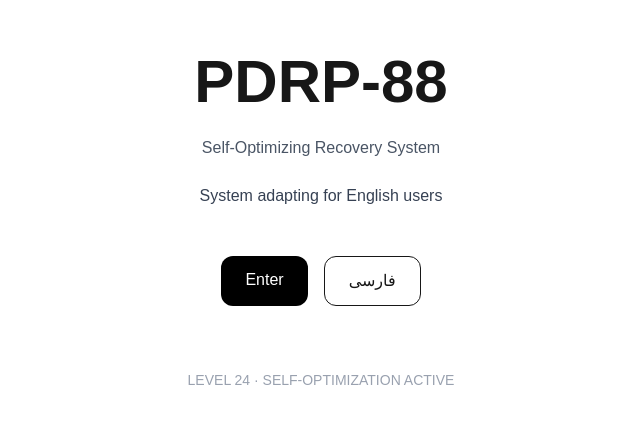
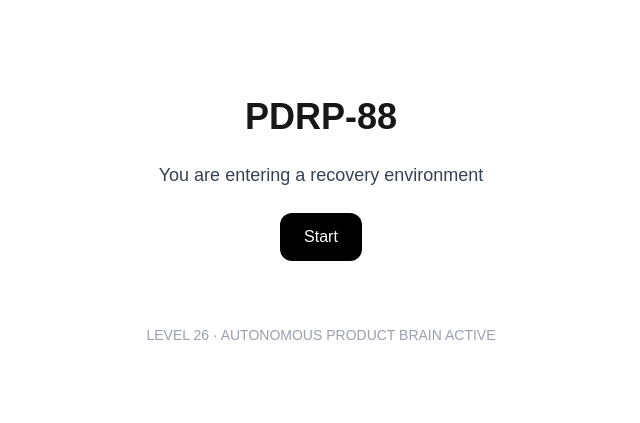
Before and after one commit to axamir/PDRP-88, a Next.js app: page / in a window 1280 px wide. Shown: the part 179-602 px from the top of the page, without its empty margins (319-959 px from the left). Built offline with nearby package versions, Linux system fonts and the light colour scheme.

Commit message:
LEVEL 26: autonomous product brain (funnel-aware decision system)

```diff
--- a/src/app/page.tsx
+++ b/src/app/page.tsx
@@ -2,28 +2,34 @@
 
 import { useEffect, useState } from "react";
 import { detectIntent } from "@/lib/intent";
-import { getVariant } from "@/lib/experiment";
 import { track } from "@/lib/events";
-import { autoTrackDecision } from "@/lib/decision";
+import { pushMemory } from "@/lib/memory";
+import { computeScore } from "@/lib/score-engine";
+import { productBrain } from "@/lib/product-brain";
 
 export default function Home() {
-  const [intent, setIntent] = useState("global_user");
-  const [variant, setVariant] = useState<"A" | "B">("A");
+  const [state, setState] = useState({
+    message: "",
+    funnel: "awareness",
+    cta: "Start",
+  });
 
   useEffect(() => {
-    const detected = detectIntent();
-    setIntent(detected);
+    const intent = detectIntent();
 
-    const v = getVariant("cta");
-    setVariant(v);
+    pushMemory("intent", intent);
 
-    track("page_view", { intent: detected, variant: v });
+    const score = computeScore();
+    const brain = productBrain(intent, score);
+
+    setState(brain);
+
+    track("page_view", { intent, score });
   }, []);
 
-  const handleCTA = (type: string) => {
-    const action = autoTrackDecision("cta", type);
-
-    console.log("DECISION:", action);
+  const handleClick = () => {
+    track("cta_click", { type: state.funnel });
+    pushMemory("ctr", 10);
   };
 
   return (
@@ -31,40 +37,23 @@ export default function Home() {
 
       <div className="max-w-2xl space-y-6">
 
-        <h1 className="text-6xl font-bold">PDRP-88</h1>
+        <h1 className="text-4xl font-bold">
+          PDRP-88
+        </h1>
 
-        <p className="text-gray-600">
-          Self-Optimizing Recovery System
+        <p className="text-lg text-gray-700">
+          {state.message}
         </p>
 
-        <p className="text-gray-700">
-          {intent === "fa_user" && "سیستم در حال تنظیم خودکار برای فارسی‌زبان‌ها"}
-          {intent === "en_user" && "System adapting for English users"}
-          {intent === "global_user" && "Learning user behavior..."}
-        </p>
-
-        <div className="flex gap-4 justify-center pt-6">
-
-          <a
-            href="/en"
-            onClick={() => handleCTA("enter_en")}
-            className="px-6 py-3 bg-black text-white rounded-xl"
-          >
-            Enter
-          </a>
-
-          <a
-            href="/fa"
-            onClick={() => handleCTA("enter_fa")}
-            className="px-6 py-3 border rounded-xl"
-          >
-            فارسی
-          </a>
-
-        </div>
+        <button
+          onClick={handleClick}
+          className="px-6 py-3 bg-black text-white rounded-xl"
+        >
+          {state.cta}
+        </button>
 
         <div className="text-sm text-gray-400 pt-10">
-          LEVEL 24 · SELF-OPTIMIZATION ACTIVE
+          LEVEL 26 · AUTONOMOUS PRODUCT BRAIN ACTIVE
         </div>
 
       </div>
--- /dev/null
+++ b/src/lib/product-brain.ts
@@ -0,0 +1,37 @@
+type Intent = "fa_user" | "en_user" | "global_user";
+
+type ProductState = {
+  message: string;
+  funnel: "awareness" | "activation" | "conversion";
+  cta: string;
+};
+
+export function productBrain(intent: Intent, score: number): ProductState {
+
+  // Cold user → awareness
+  if (score < 3) {
+    return {
+      message: intent === "fa_user"
+        ? "شما در حال ورود به یک سیستم بازیابی هستید"
+        : "You are entering a recovery environment",
+      funnel: "awareness",
+      cta: intent === "fa_user" ? "شروع" : "Start",
+    };
+  }
+
+  // Warm user → activation
+  if (score < 7) {
+    return {
+      message: "System adapting to your behavior...",
+      funnel: "activation",
+      cta: intent === "fa_user" ? "ادامه" : "Continue",
+    };
+  }
+
+  // Hot user → conversion
+  return {
+    message: "Optimized experience unlocked",
+    funnel: "conversion",
+    cta: intent === "fa_user" ? "ورود نهایی" : "Enter System",
+  };
+}
--- /dev/null
+++ b/src/lib/score-engine.ts
@@ -0,0 +1,11 @@
+import { getMemory } from "./memory";
+
+export function computeScore(): number {
+  const intents = getMemory("intent");
+  const ctr = getMemory("ctr");
+
+  const intentScore = intents.length * 1.5;
+  const ctrScore = ctr.reduce((a, b) => a + (b.value || 0), 0) / 10;
+
+  return intentScore + (ctrScore || 0);
+}
```
